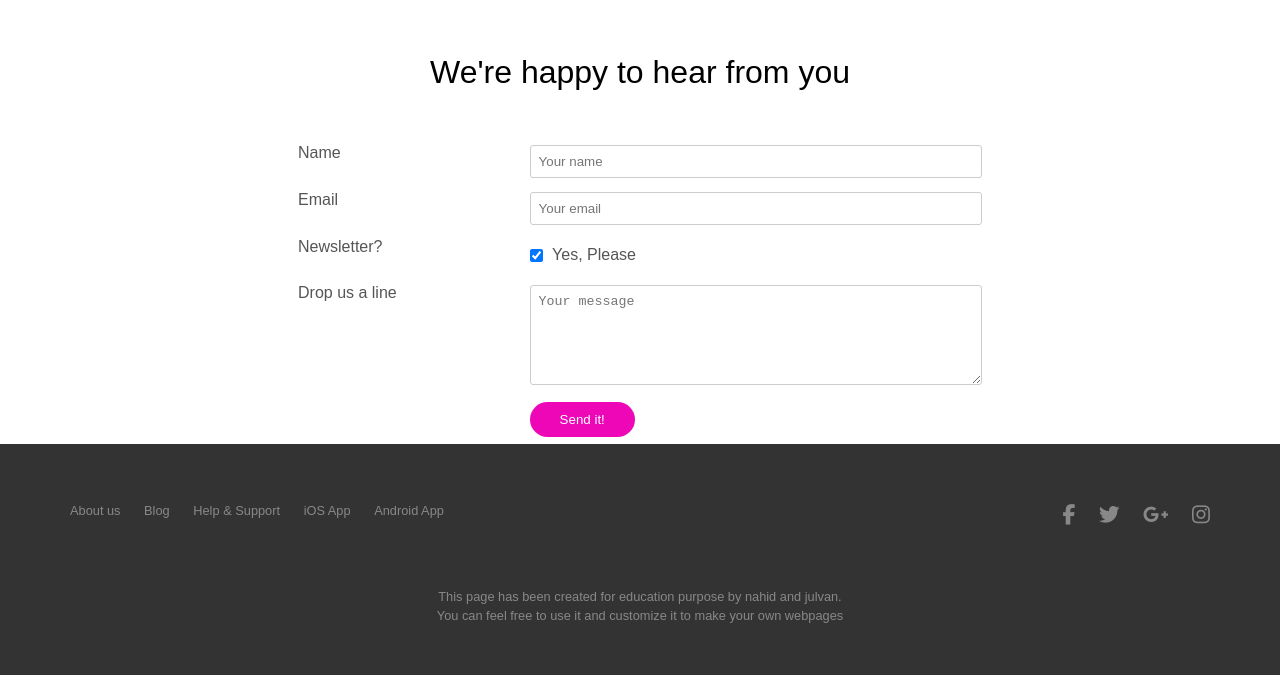
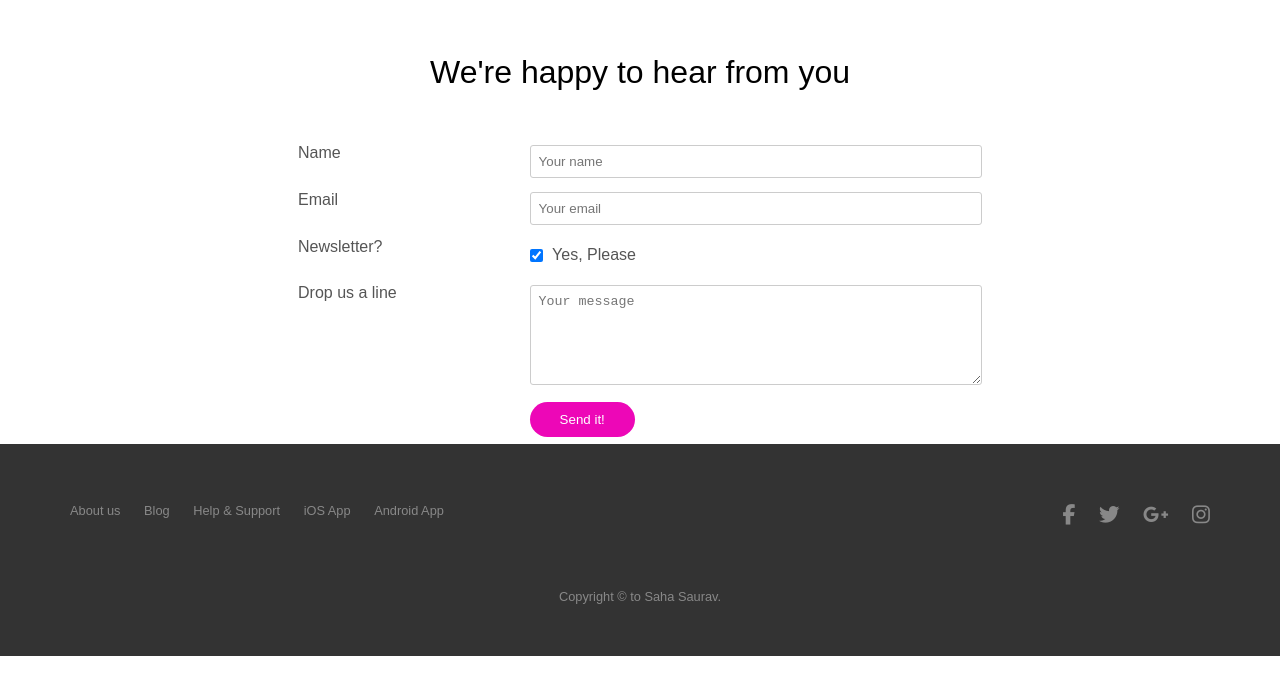
Before and after one commit to saha-saurav/Digisolve, a plain HTML site: page index.html in a window 1280 px wide. Shown: the part 4549-5224 px from the top of the page. Drawn offline with nearby package versions, Linux system fonts and the light colour scheme.

Commit message:
Update index.html

```diff
--- a/index.html
+++ b/index.html
@@ -495,9 +495,7 @@
       </div>
       <div class="row">
         <p>
-          This page has been created for education purpose by nahid and julvan.
-          <br />
-          You can feel free to use it and customize it to make your own webpages
+          Copyright &#169; to Saha Saurav.
         </p>
       </div>
     </footer>
```
